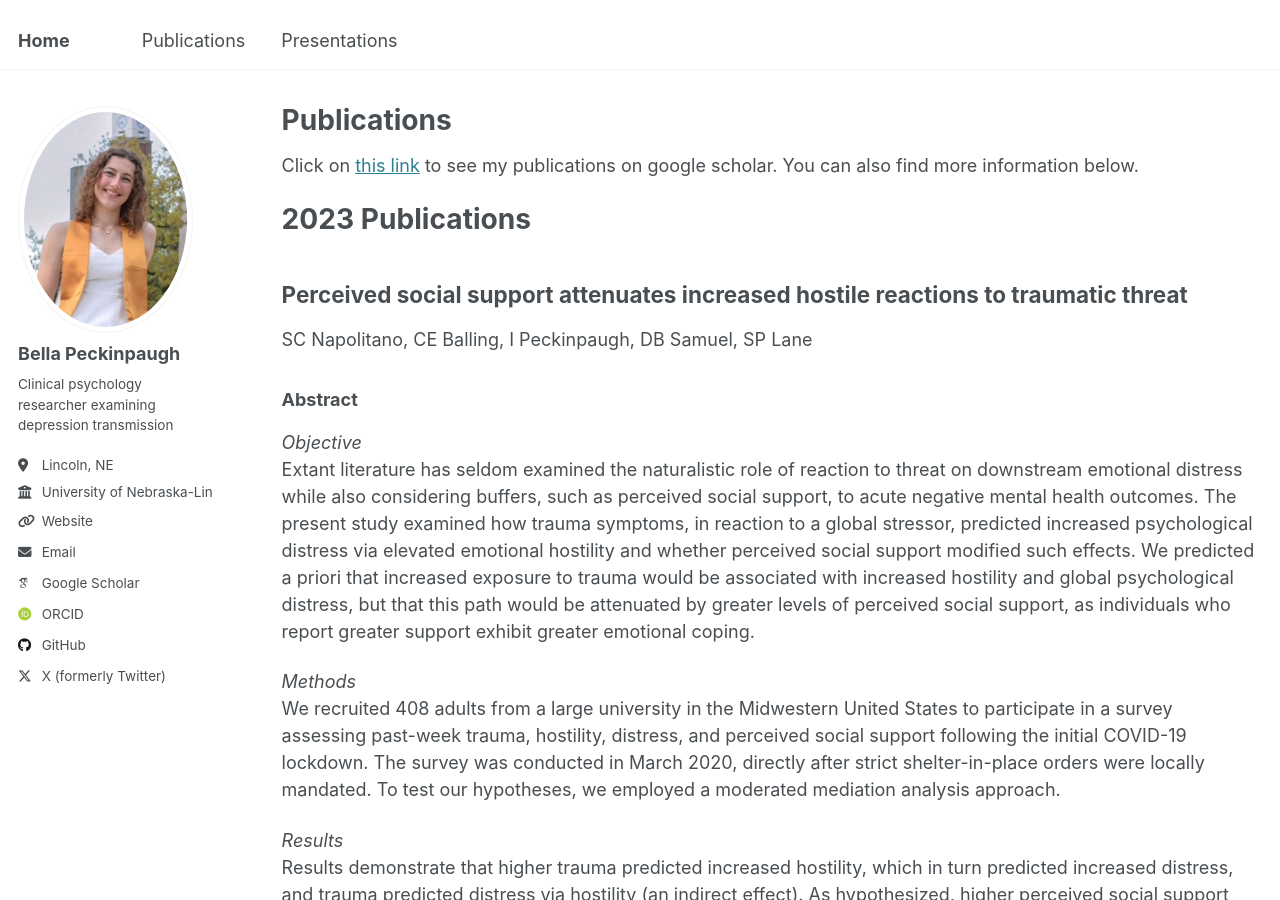
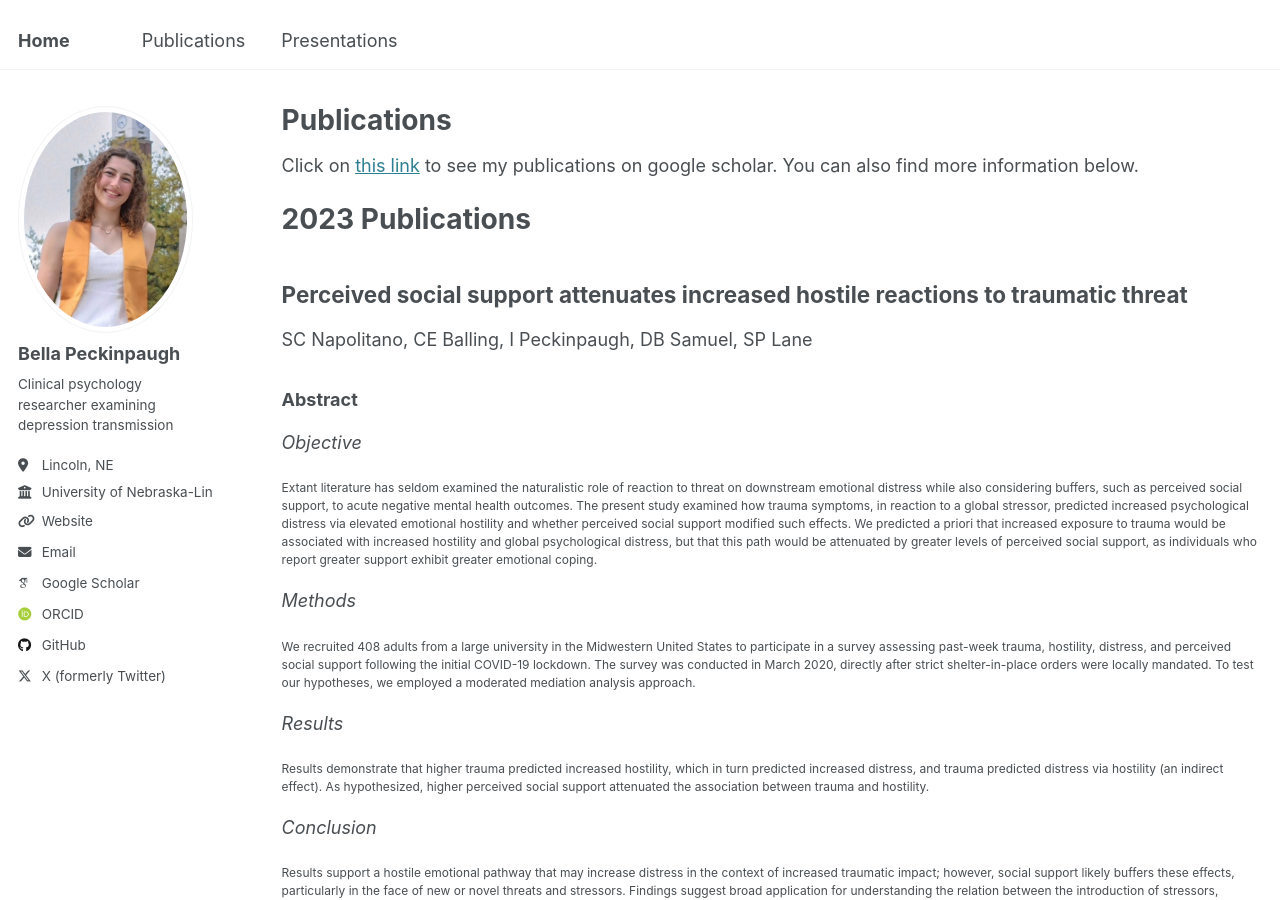
Before and after one commit to bellapeckinpaugh/bellapeckinpaugh.github.io, a Jekyll site: the page built from _pages/publications.md, in a window 1280 px wide and 900 px high. Built offline with Jekyll 4.4.1, drawn with Linux system fonts in a browser that asks for light colours; some web fonts are replaced.

Commit message:
Update publications.md

```diff
--- a/_pages/publications.md
+++ b/_pages/publications.md
@@ -14,13 +14,18 @@ Click on [this link](https://scholar.google.com/citations?user=p6of5nwAAAAJ&hl=e
 SC Napolitano, CE Balling, I Peckinpaugh, DB Samuel, SP Lane
 ### Abstract <br>
 *Objective* <br>
-Extant literature has seldom examined the naturalistic role of reaction to threat on downstream emotional distress while also considering buffers, such as perceived social support, to acute negative mental health outcomes. The present study examined how trauma symptoms, in reaction to a global stressor, predicted increased psychological distress via elevated emotional hostility and whether perceived social support modified such effects. We predicted a priori that increased exposure to trauma would be associated with increased hostility and global psychological distress, but that this path would be attenuated by greater levels of perceived social support, as individuals who report greater support exhibit greater emotional coping. <br>
+<p style="font-size:12px">
+Extant literature has seldom examined the naturalistic role of reaction to threat on downstream emotional distress while also considering buffers, such as perceived social support, to acute negative mental health outcomes. The present study examined how trauma symptoms, in reaction to a global stressor, predicted increased psychological distress via elevated emotional hostility and whether perceived social support modified such effects. We predicted a priori that increased exposure to trauma would be associated with increased hostility and global psychological distress, but that this path would be attenuated by greater levels of perceived social support, as individuals who report greater support exhibit greater emotional coping. <br> </p>
 
 *Methods* <br>
+<p style="font-size:12px">
 We recruited 408 adults from a large university in the Midwestern United States to participate in a survey assessing past-week trauma, hostility, distress, and perceived social support following the initial COVID-19 lockdown. The survey was conducted in March 2020, directly after strict shelter-in-place orders were locally mandated. To test our hypotheses, we employed a moderated mediation analysis approach. <br>
-
+</p>
 *Results* <br>
+<p style="font-size:12px">
 Results demonstrate that higher trauma predicted increased hostility, which in turn predicted increased distress, and trauma predicted distress via hostility (an indirect effect). As hypothesized, higher perceived social support attenuated the association between trauma and hostility. <br>
-
+</p>
 *Conclusion* <br>
+<p style="font-size:12px">
 Results support a hostile emotional pathway that may increase distress in the context of increased traumatic impact; however, social support likely buffers these effects, particularly in the face of new or novel threats and stressors. Findings suggest broad application for understanding the relation between the introduction of stressors, psychological distress, and social support. <br>
+</p>
```
